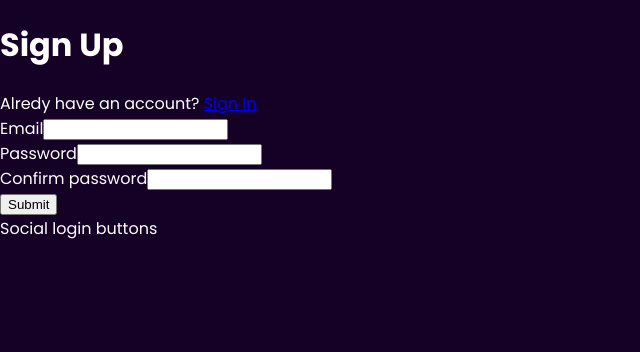
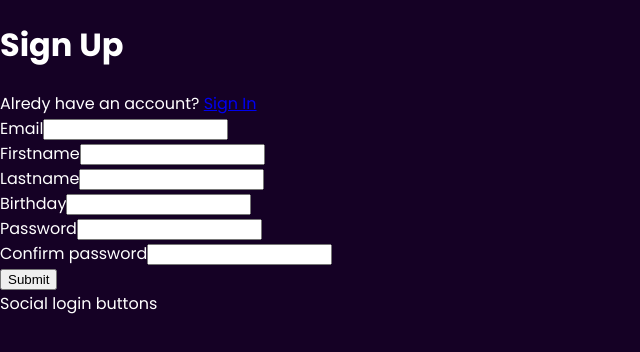
Before and after one commit to MrJohn-Wick/lambo-app, a Next.js app: page /register in a window 1280 px wide. Shown: the top 352 px of the page, without its empty margins (0-640 px from the left). Built offline with nearby package versions, Linux system fonts and the light colour scheme; no server answers.

Commit message:
registration with profile fields

```diff
--- a/src/components/auth/register-form.tsx
+++ b/src/components/auth/register-form.tsx
@@ -9,7 +9,7 @@ import { useRouter } from "next/navigation";
 
 import { AuthWrapper } from "./auth-wrapper";
 
-const backendUrl = process.env.BACKEND_URL || "http://localhost:3000";
+const backendUrl = process.env.NEXT_PUBLIC_BACKEND_URL || "http://localhost:3000";
 
 export function RegisterForm() {
   const [isPending] = useTransition();
@@ -19,20 +19,25 @@ export function RegisterForm() {
       email: "",
       password: "",
       confirmPassword: "",
+      firstname: "",
+      lastname: "",
+      birthday: "",
     },
   });
   const [error, setError] = useState<string | undefined>();
   const router = useRouter();
 
   const onSubmit = async (values: z.infer<typeof RegisterSchema>) => {
+    console.log("submit");
     const validatedValues = RegisterSchema.safeParse(values);
 
     if (!validatedValues.success) {
       // TODO: show errors
+      console.log(validatedValues.error);
       return;
     }
 
-    const { email, password, confirmPassword } = validatedValues.data;
+    const { email, password, confirmPassword, firstname, lastname, birthday } = validatedValues.data;
     const resp = await fetch(backendUrl + "/register", {
       method: "POST",
       headers: {
@@ -42,6 +47,9 @@ export function RegisterForm() {
         email,
         password,
         confirmPassword,
+        firstname,
+        lastname,
+        birthday,
       }),
     });
 
@@ -68,6 +76,18 @@ export function RegisterForm() {
             <input {...form.register("email")} />
           </div>
           <div>
+            <label>Firstname</label>
+            <input {...form.register("firstname")} />
+          </div>
+          <div>
+            <label>Lastname</label>
+            <input {...form.register("lastname")} />
+          </div>
+          <div>
+            <label>Birthday</label>
+            <input {...form.register("birthday")} />
+          </div>
+          <div>
             <label>Password</label>
             <input {...form.register('password')} />
           </div>
--- a/src/schemas/register.ts
+++ b/src/schemas/register.ts
@@ -5,6 +5,9 @@ export const RegisterSchema = z
     email: z.string().email(),
     password: z.string().min(6),
     confirmPassword: z.string().min(6),
+    firstname: z.string().min(1),
+    lastname: z.string().min(1),
+    birthday: z.string().date(),
   })
   .superRefine(({ confirmPassword, password }, ctx) => {
     if (confirmPassword !== password) {
```
